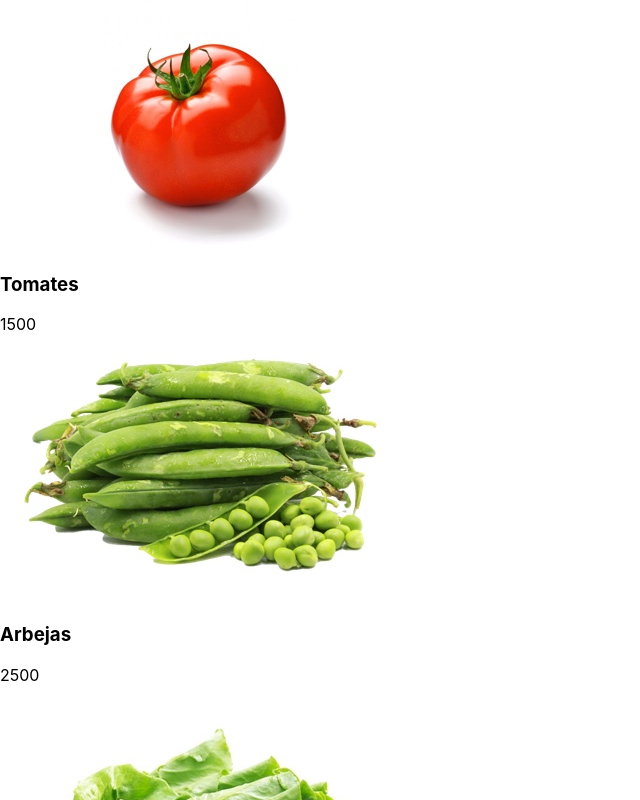
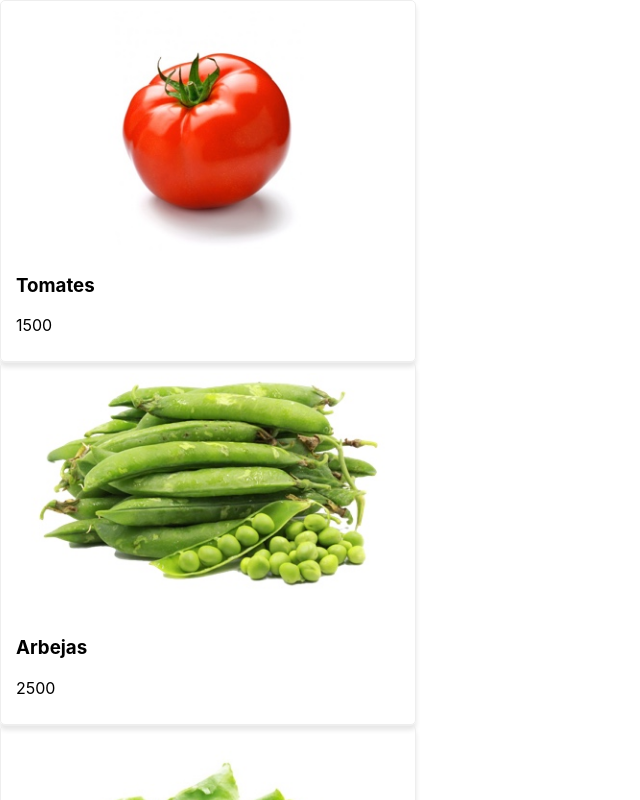
Before and after one commit to przant/react-simple-shopping-cart, a React (Create React App) app: page / in a window 1280 px wide. Shown: the top 800 px of the page, without its empty margins (0-640 px from the left). Built offline with nearby package versions, Linux system fonts and the light colour scheme.

Commit message:
Add style to Product component

```diff
--- a/src/components/Product.js
+++ b/src/components/Product.js
@@ -1,11 +1,23 @@
 import { Component } from "react"
 
+const styles = {
+    product: {
+        border: 'solid 1px #eee',
+        boxShadow: '0px 5px 5px rgb(0,0,0,0.1)',
+        width: '30%',
+        padding: '10px 15px',
+        borderRadius: '5px'
+    },
+    img: {
+        width: '100%',
+    }
+}
 class Product extends Component {
     render() {
         const { product } = this.props
         return (
-            <div>
-                <img alt={ product.name } src={ product.img } />
+            <div style={ styles.product }>
+                <img style={ styles.img } alt={ product.name } src={ product.img } />
                 <h3>{ product.name }</h3>
                 <p>{ product.price }</p>
             </div>
```
